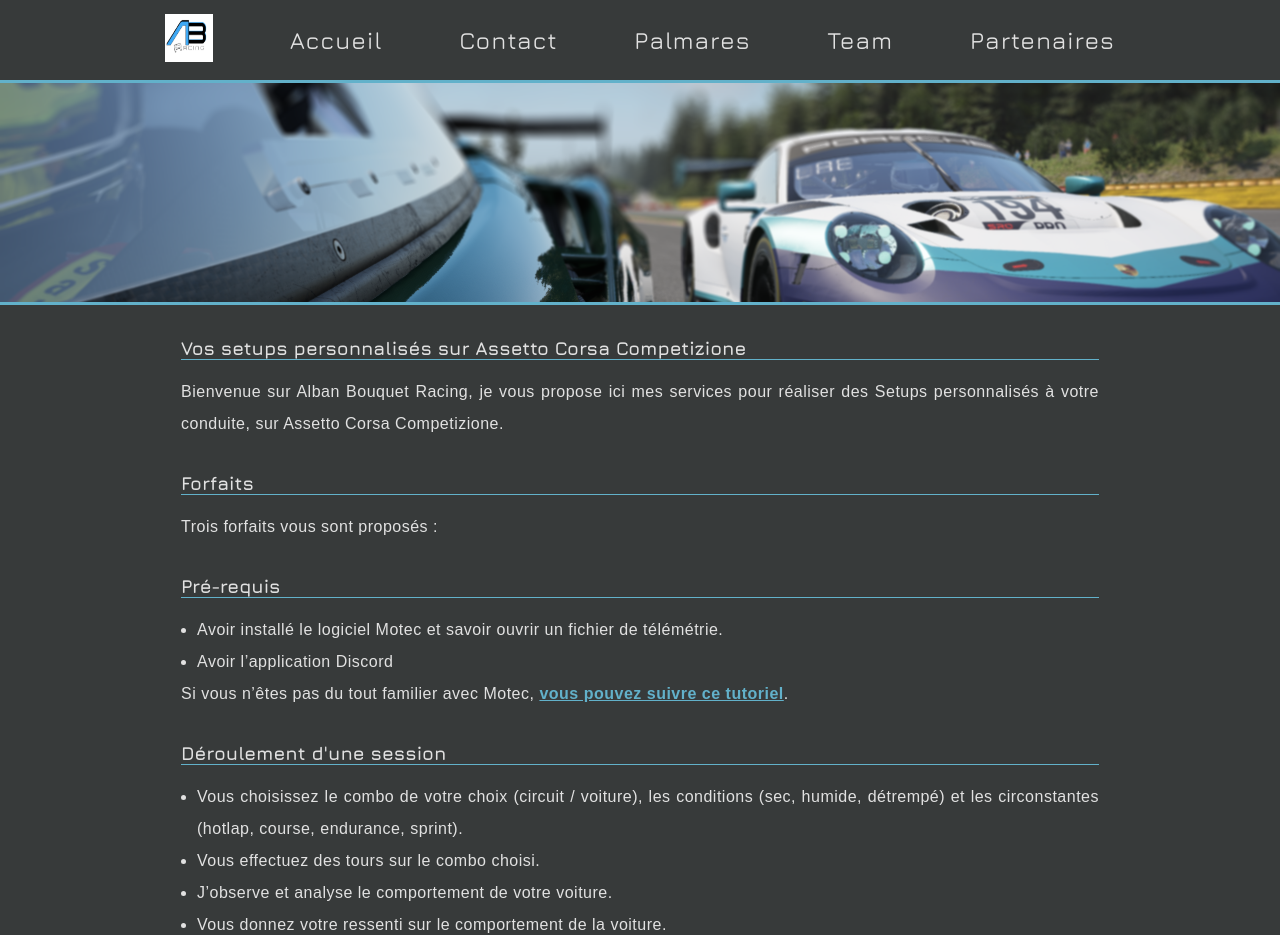
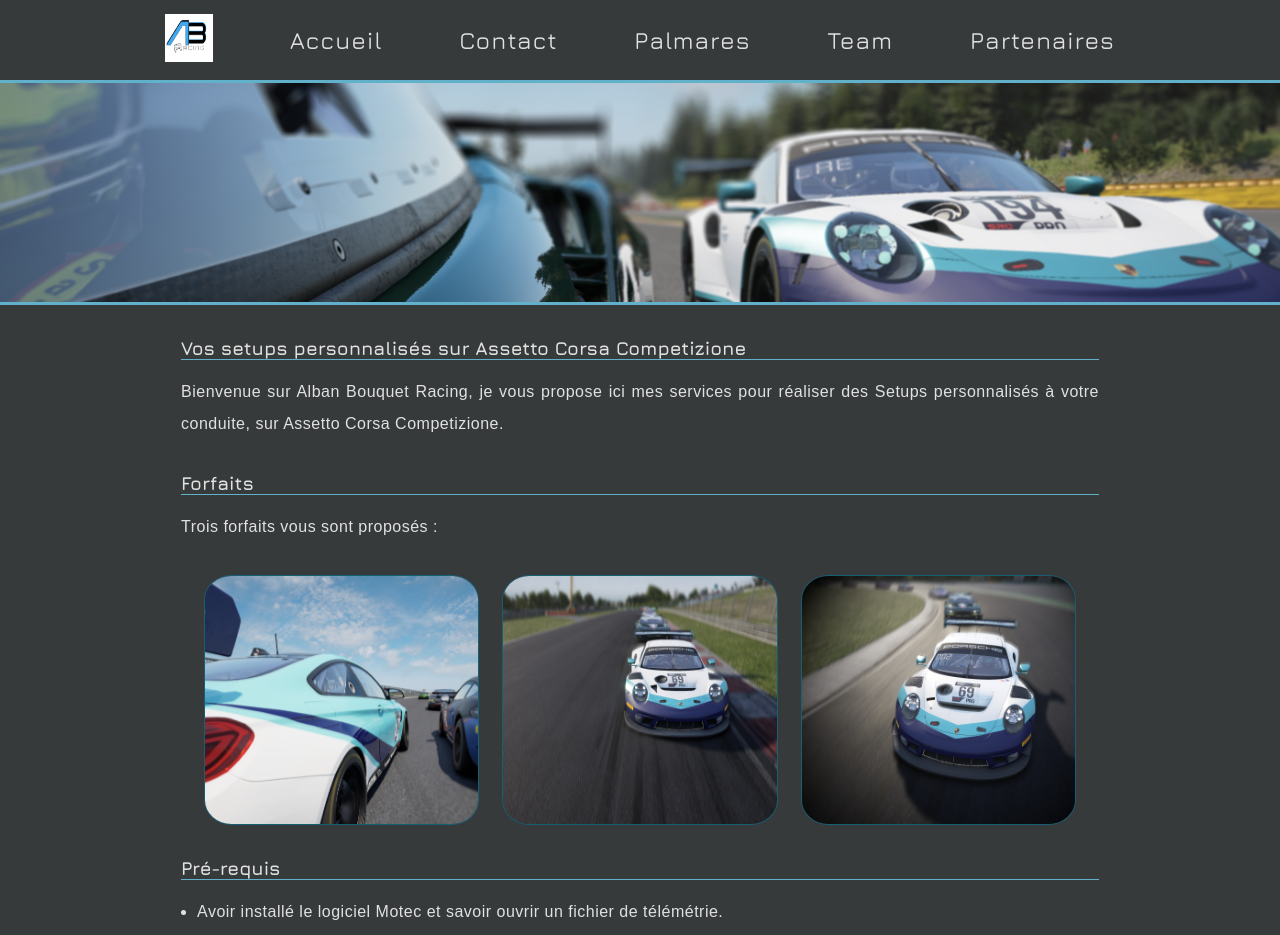
Before and after one commit to ArchStanton987/ABR, a React (Create React App) app: page / in a window 1280 px wide. Shown: the top 935 px of the page. Built offline with nearby package versions, Linux system fonts and the light colour scheme; a web font is replaced by a local one.

Commit message:
main page update

```diff
--- /dev/null
+++ b/src/components/ImagesContainer.js
@@ -0,0 +1,12 @@
+import pic1 from '../assets/img/ABR1.png'
+import pic2 from '../assets/img/ABR2.png'
+import pic3 from '../assets/img/ABR3.png'
+import './imagesContainer.css'
+
+export default function ImagesContainer() {
+  return <div className='images-container'>
+    <img className='formulaImg' src={pic1} alt='forfait simple'/>
+    <img className='formulaImg' src={pic2} alt='forfait cup'/>
+    <img className='formulaImg' src={pic3} alt='forfait championnat'/>
+  </div>
+}
--- /dev/null
+++ b/src/components/imagesContainer.css
@@ -0,0 +1,14 @@
+.images-container {
+  margin: 2rem 0;
+  display: flex;
+  flex-direction: row;
+  justify-content: space-evenly;
+  align-items: center;
+}
+.formulaImg {
+  width: 30%;
+  height: 250px;
+  object-fit: cover;
+  border: solid 1px #175f75 ;
+  border-radius: 10%;
+}
--- a/src/layout/Main.js
+++ b/src/layout/Main.js
@@ -1,4 +1,5 @@
 import Section from '../components/Section'
+import ImagesContainer from '../components/ImagesContainer'
 import '../layout.css'
 
 export default function Main() {
@@ -14,6 +15,7 @@
       <Section>
         <h3>Forfaits</h3>
         <p>Trois forfaits vous sont proposés :</p>
+        <ImagesContainer />
       </Section>
       <Section>
         <h3>Pré-requis</h3>
```
Also changed, not shown: 2 other files (tests, documents, lock files or other folders).
